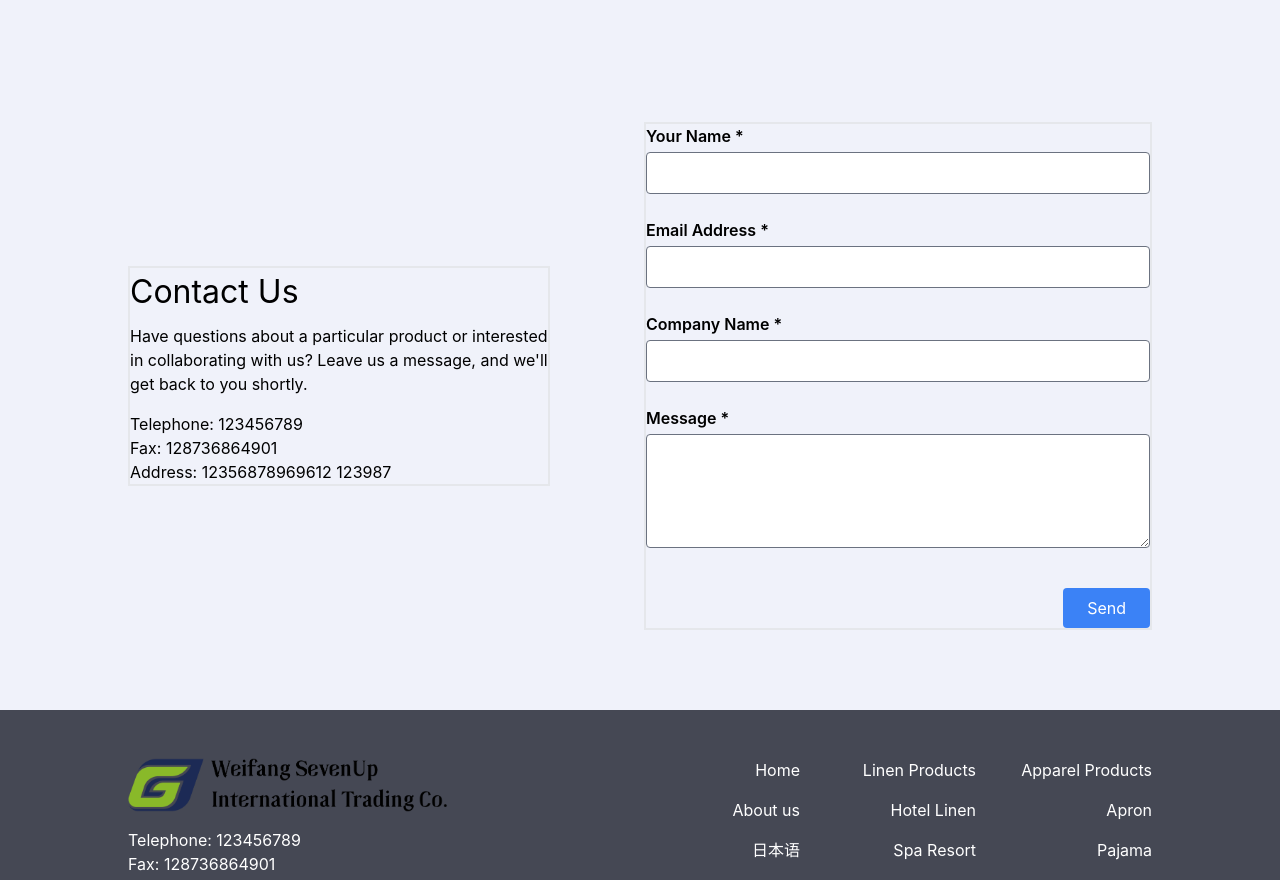
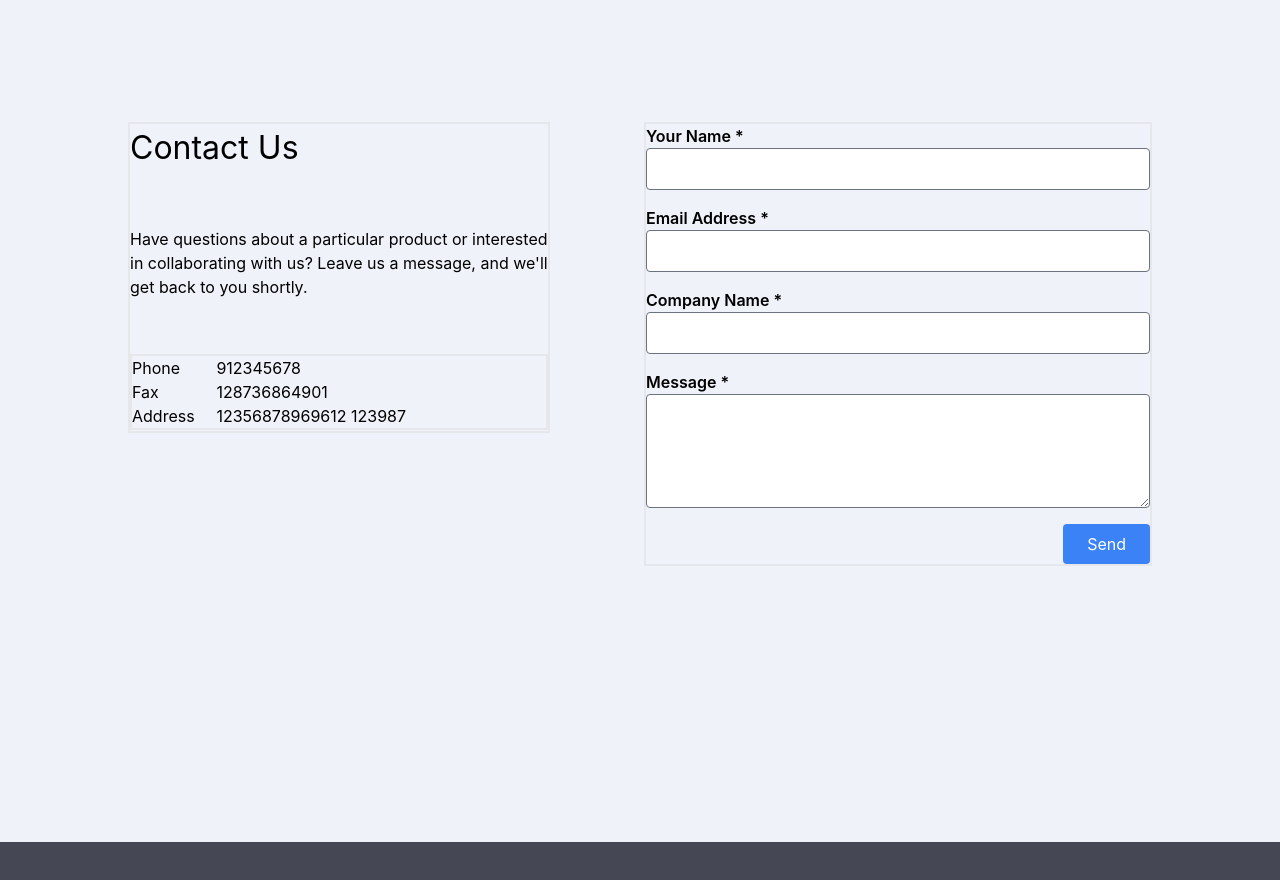
Before and after one commit to jasonxuDrop/venus-trading-website-2024, a React (Create React App) app: page / in a window 1280 px wide. Shown: the part 3160-4040 px from the top of the page. Built offline with nearby package versions, Linux system fonts and the light colour scheme.

Commit message:
update layout of Contact

```diff
--- a/src/components/Contact.js
+++ b/src/components/Contact.js
@@ -2,24 +2,32 @@ import React from "react";
 
 const Contact = () => {
   return (
-    <div className="max-w-screen-xl mx-auto px-3.5 sm:px-16 lg:px-32">
+    <div className="max-w-screen-xl mx-auto px-3.5 sm:px-16 lg:px-32 lg:h-[calc(100vh-10rem)]">
       <div className="relative grid grid-cols-12 gap-2">
-        <div className="col-span-12 lg:col-span-5 text-left border-2 my-auto">
+        <div className="col-span-12 lg:col-span-5 text-left border-2 flex flex-col justify-between h-[70%]">
           <h2>Contact Us</h2>
-          <p className="mt-2">
+          <p className="">
             Have questions about a particular product or interested in
             collaborating with us? Leave us a message, and we'll get back to you
             shortly.
           </p>
-          <div className="mt-4">
-            <p className="text-left ">Telephone: 123456789</p>
-            <p className=" text-left ">Fax: 128736864901</p>
-            <p className=" text-left ">Address: 12356878969612 123987</p>
+          <div className="border-2">
+            <p className="text-left grid grid-cols-5 gap-2">
+              <span className="col-span-1">Phone</span>
+              <span className="col-span-1">912345678</span>
+            </p>
+            <p className="text-left grid grid-cols-5 gap-2">
+              <span className="col-span-1">Fax</span>
+              <span className="col-span-1">128736864901</span>
+            </p>
+            <p className="text-left grid grid-cols-5 gap-2" >
+              <span className="col-span-1">Address</span>
+              <span className="col-span-3">12356878969612 123987</span>
+            </p>
           </div>
         </div>
         <div className="col-span-12 lg:col-span-6 lg:col-start-7 text-left border-2">
-          {" "}
-          <form className="space-y-6">
+          <form className="space-y-4">
             <div className="flex flex-col">
               <label htmlFor="name" className="font-semibold">
                 Your Name *
@@ -28,7 +36,7 @@ const Contact = () => {
                 type="text"
                 id="name"
                 required
-                className="mt-1 p-2 border rounded"
+                className="p-2 border rounded"
               />
             </div>
             <div className="flex flex-col">
@@ -39,7 +47,7 @@ const Contact = () => {
                 type="email"
                 id="email"
                 required
-                className="mt-1 p-2 border rounded"
+                className="p-2 border rounded"
               />
             </div>
             <div className="flex flex-col">
@@ -50,7 +58,7 @@ const Contact = () => {
                 type="text"
                 id="company"
                 required
-                className="mt-1 p-2 border rounded"
+                className="p-2 border rounded"
               />
             </div>
             <div className="flex flex-col">
@@ -61,13 +69,13 @@ const Contact = () => {
                 id="message"
                 required
                 rows="4"
-                className="mt-1 p-2 border rounded"
+                className="p-2 border rounded"
               ></textarea>
             </div>
             <div className="flex justify-end">
               <button
                 type="submit"
-                className="mt-4 px-6 py-2 bg-blue-500 text-white rounded hover:bg-blue-600"
+                className="px-6 py-2 bg-blue-500 text-white rounded hover:bg-blue-600"
               >
                 Send
               </button>
```
